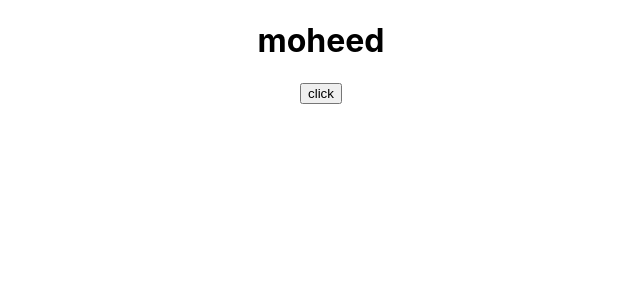
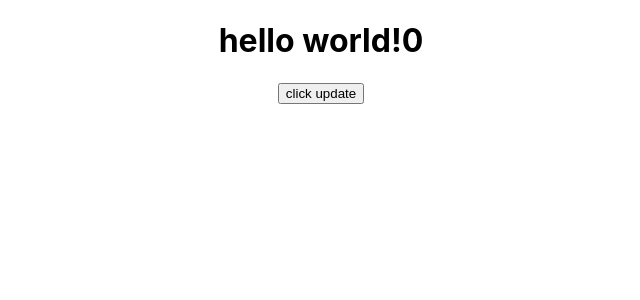
Before and after one commit to Moheed-Dar/REACT, a React (Create React App) app: page / in a window 1280 px wide. Shown: the top 300 px of the page, without its empty margins (319-959 px from the left). Built offline with nearby package versions, Linux system fonts and the light colour scheme.

Commit message:
hooks class 2

```diff
--- a/src/App.js
+++ b/src/App.js
@@ -1,16 +1,19 @@
 import'./App.css'
-import React, { useState } from 'react'
+import React, { useState,useEffect } from 'react'
+function App(){
+const [data,setData] =useState(0)
 
-function App(){
-  const [data,setData] =useState("moheed")
-  console.warn(data.length.valueOf)
+  React.useEffect(()=>{
+    console.warn("useeffect")
+  })
+
 
     return(
       <div  className="App" >
-        <h1>{data}</h1>
-        <button  onClick={()=>setData("moheeddar")} >click</button>
+        <h1>hello world!{data}</h1>
+        <button onClick={()=>setData(data+1)}>click update</button>
+
       </div>
     );
   }
-
 export default App;
```
